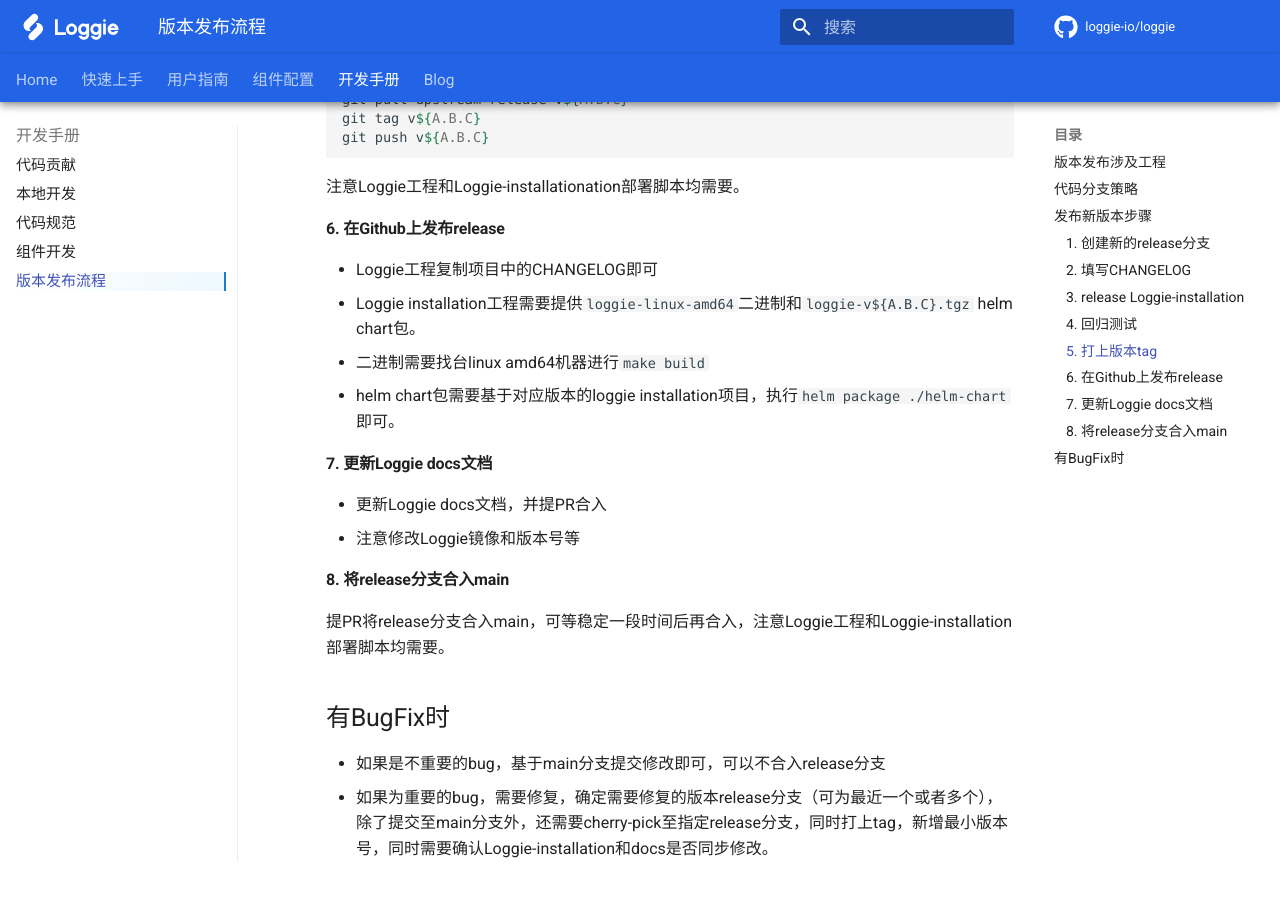
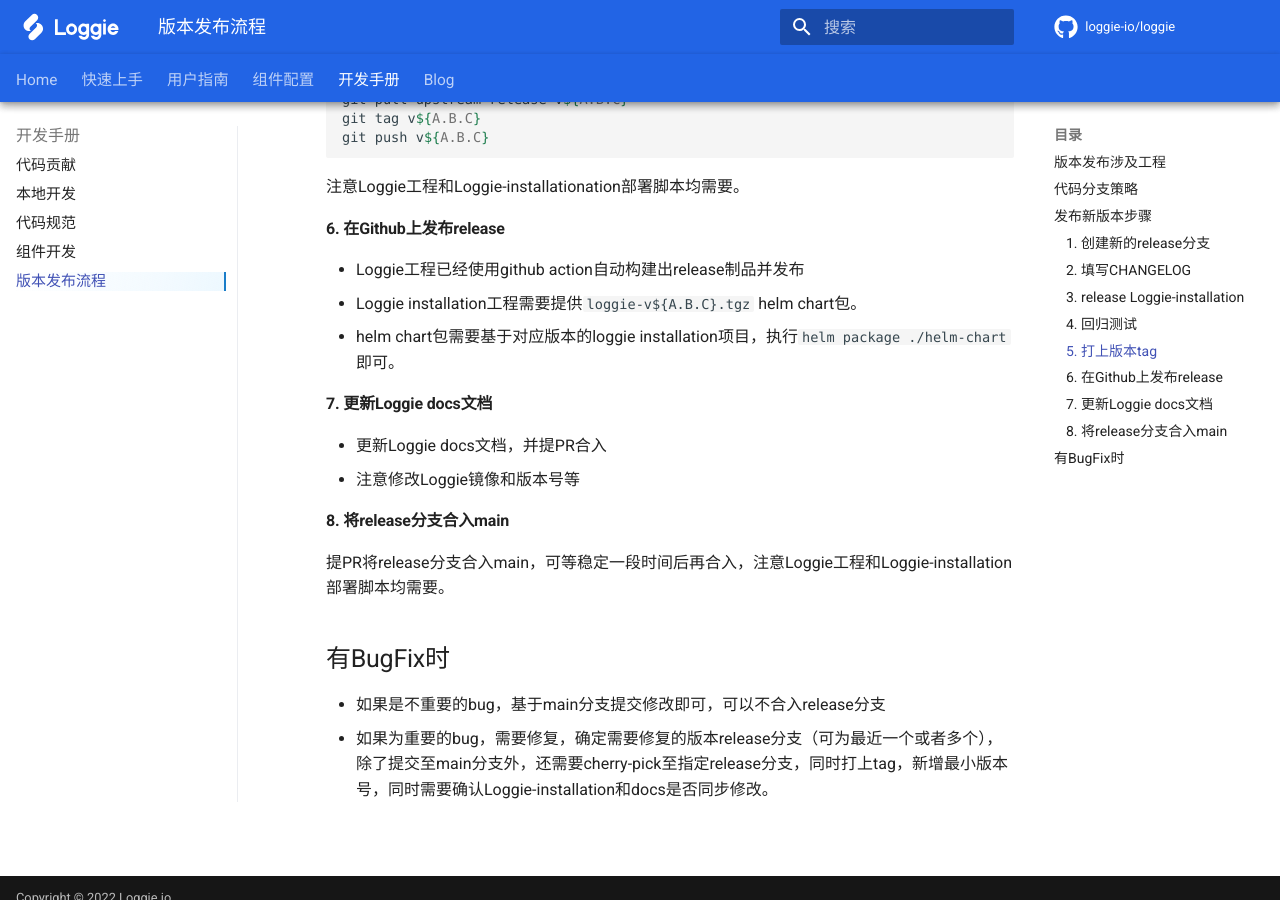
Before and after one commit to loggie-io/docs, an MkDocs documentation site: the page built from docs/developer-guide/release.md, in a window 1280 px wide and 900 px high, scrolled down 1559 px. Built offline with MkDocs 1.6.1 and Material for MkDocs 9.7.7, drawn with Linux system fonts in a browser that asks for light colours; some web fonts are replaced; comment, search, counter and statistics services are not loaded.

Commit message:
Update release.md (#115)

```diff
--- a/docs/developer-guide/release.md
+++ b/docs/developer-guide/release.md
@@ -62,9 +62,8 @@ git push v${A.B.C}
 
 #### 6. 在Github上发布release
 
-- Loggie工程复制项目中的CHANGELOG即可
-- Loggie installation工程需要提供`loggie-linux-amd64`二进制和`loggie-v${A.B.C}.tgz` helm chart包。
-  - 二进制需要找台linux amd64机器进行`make build`
+- Loggie工程已经使用github action自动构建出release制品并发布
+- Loggie installation工程需要提供`loggie-v${A.B.C}.tgz` helm chart包。
   - helm chart包需要基于对应版本的loggie installation项目，执行`helm package ./helm-chart`即可。
 
 #### 7. 更新Loggie docs文档
```
